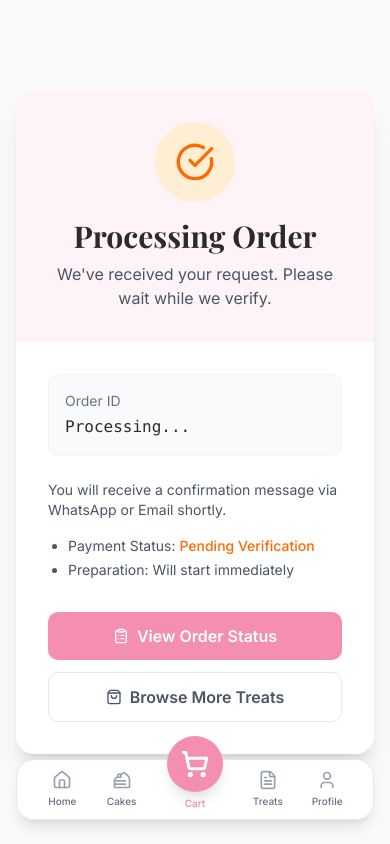
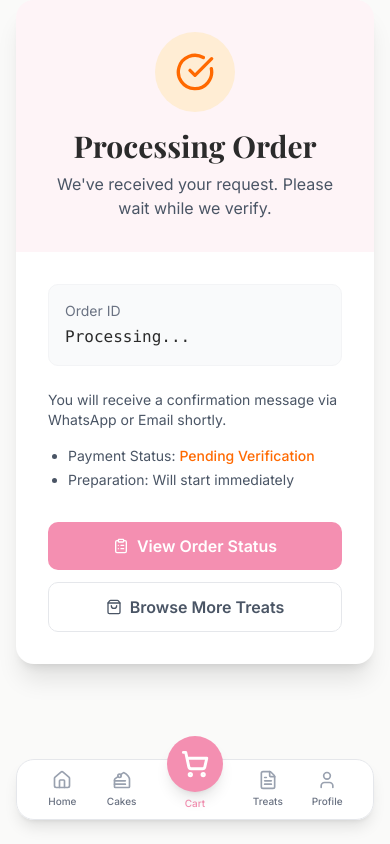
Before and after one commit to Kashfmh/Sugar-And-Icing, a Next.js app: page /success in a window 390 px wide. Built offline with nearby package versions, Linux system fonts and the light colour scheme; no server answers; a web font is replaced by a local one.

Commit message:
minor mobile layout update for receipt page

```diff
--- a/app/success/page.tsx
+++ b/app/success/page.tsx
@@ -31,7 +31,7 @@ export default function SuccessPage() {
     }, [clearCart, orderId, paymentIntentId]);
 
     return (
-        <main className="min-h-screen bg-sai-white flex items-center justify-center p-4 lg:pt-20">
+        <main className="min-h-screen bg-sai-white flex flex-col items-center justify-start md:justify-center px-4 pt-0 pb-32 md:p-4 lg:pt-20">
             <SuccessCard orderId={orderId} paymentStatus={paymentStatus} />
         </main>
     );
```
